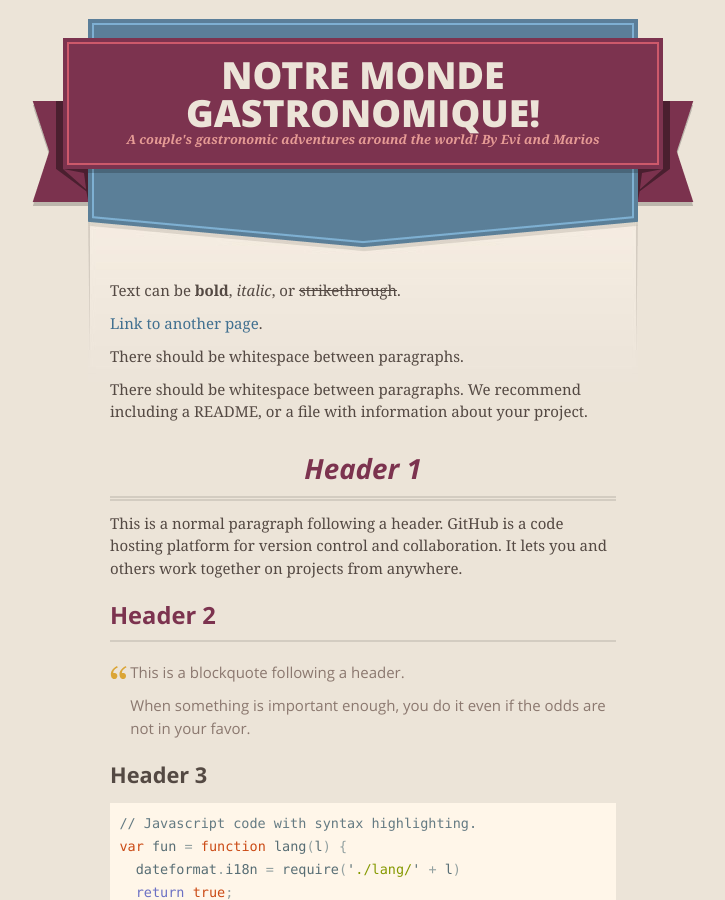
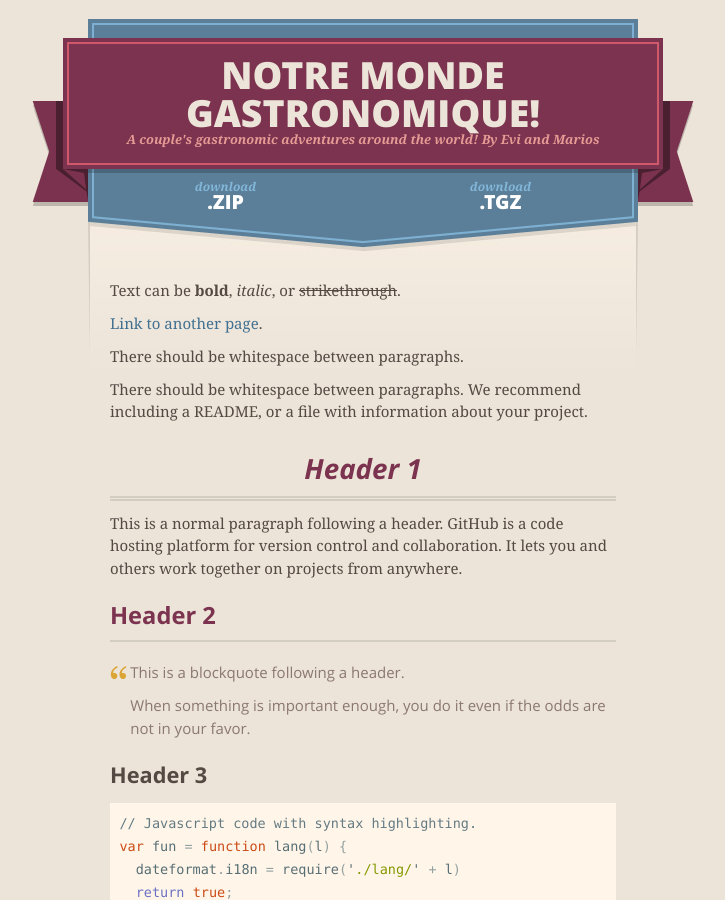
Before and after one commit to fokaefs/notremondegastro, a Jekyll site: the page built from index.md, in a window 1280 px wide and 900 px high. Shown: the whole window, without its empty margins (277-1002 px from the left). Built offline with Jekyll 4.4.1, drawn with Linux system fonts in a browser that asks for light colours.

Commit message:
Update _config.yml

```diff
--- a/_config.yml
+++ b/_config.yml
@@ -24,6 +24,7 @@ description: >- # this means to ignore newlines until "baseurl:"
   A couple's gastronomic adventures  around the world! By Evi and Marios
 baseurl: "notremondegastro" # the subpath of your site, e.g. /blog
 url: "https://fokaefs.github.io" # the base hostname & protocol for your site, e.g. http://example.com
+show_downloads: true
 # twitter_username: jekyllrb
 # github_username:  jekyll
 
```
